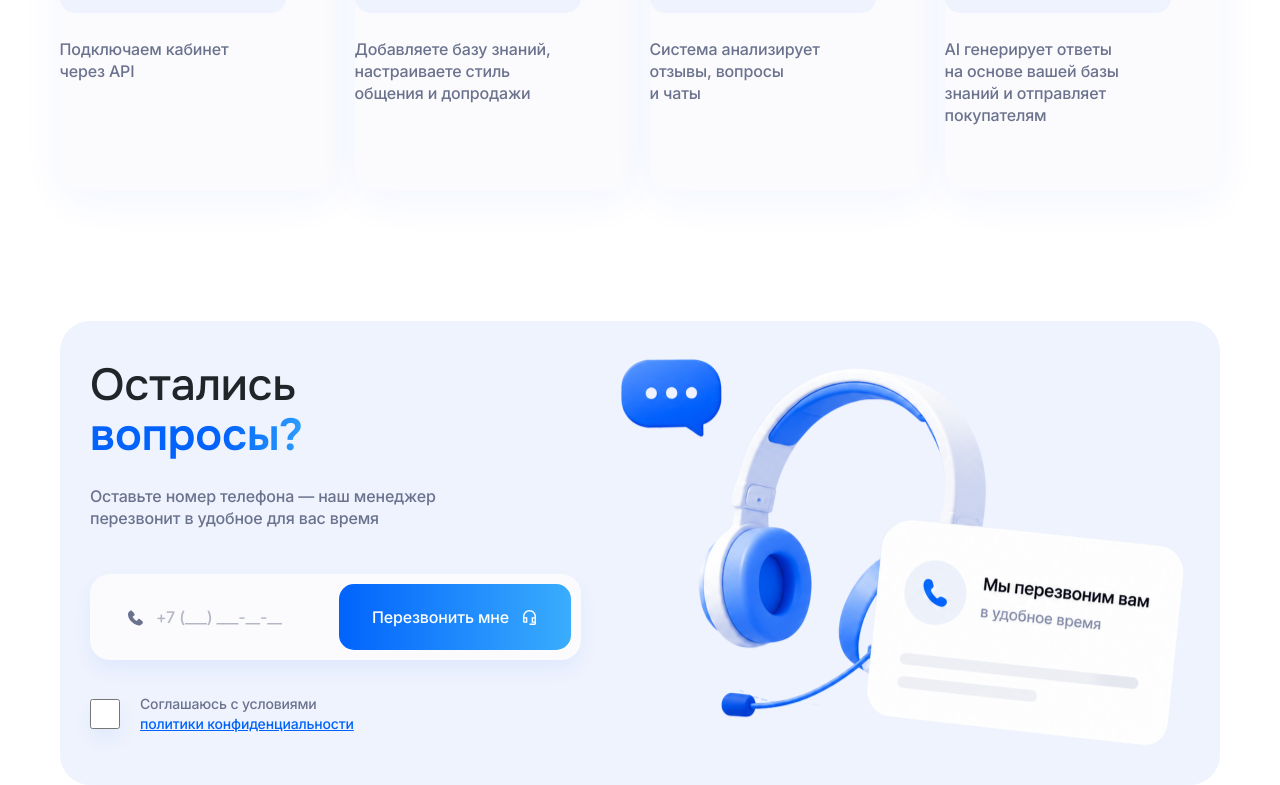
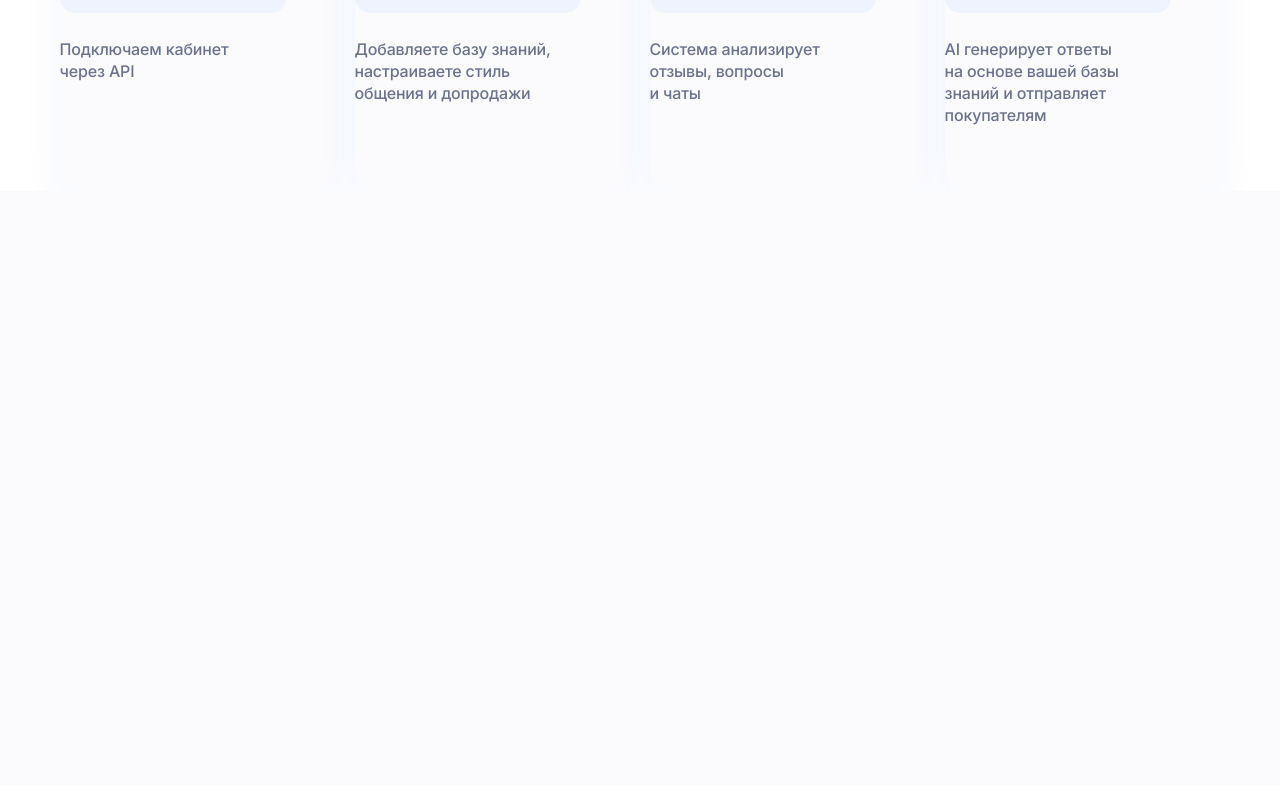
Before and after one commit to StarveRoK/ReputaSite, a Next.js app: page / in a window 1280 px wide. Shown: the part 4294-5079 px from the top of the page. After the commit the page ends 4485 px from the top, so only its background shows below. Built offline with nearby package versions, Linux system fonts and the light colour scheme.

Commit message:
Hide block 6

```diff
--- a/src/app/page.tsx
+++ b/src/app/page.tsx
@@ -15,7 +15,7 @@ export default function HomePage() {
             <Block3 />
             <Block4 />
             <Block5 />
-            <Block6 />
+            {/*<Block6 />*/}
         </main>
     )
 }
```
